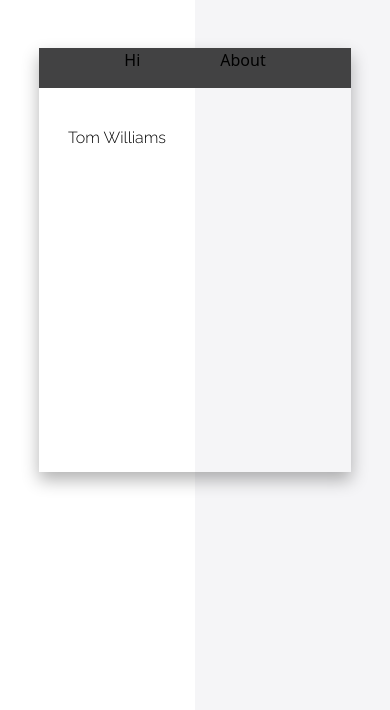
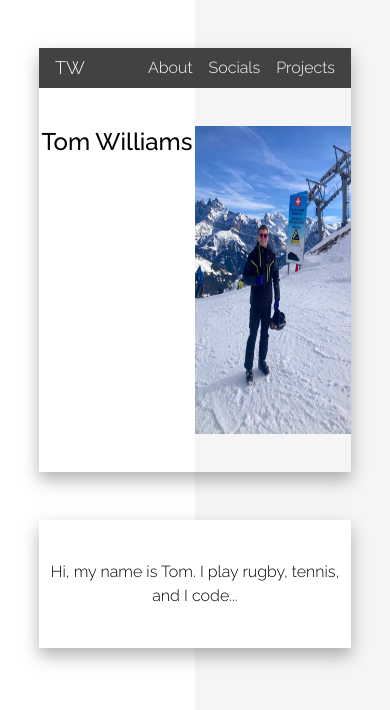
Before and after one commit to willtonian1/tom-williams-web, a React (Vite) app: page / in a window 390 px wide. Shown: the top 710 px of the page. Built offline with nearby package versions, Linux system fonts and the light colour scheme.

Commit message:
responsiveness

```diff
--- a/src/App.jsx
+++ b/src/App.jsx
@@ -31,12 +31,10 @@ function App() {
     <Wrapper />
     </div>
 
+    <div>
+      <About/>
+    </div>
 
-    <div>
-
-    <About/>
-
-    </div>
     </div>
   )
 }
--- a/src/assets/About.jsx
+++ b/src/assets/About.jsx
@@ -1,9 +1,17 @@
 import React from 'react';
 
 const About = () => {
+
+
+    const aboutStyle = {
+
+      boxShadow: '0 8px 16px rgba(0, 0, 0, 0.3)',
+      fontFamily: 'Raleway',
+      fontWeight: 300,
+    }
     return (
-      <div className="relative flex items-center h-32">
-        <p></p>
+      <div className="relative flex items-center h-32 bg-white mt-12 w-[80%] mx-auto" style = {aboutStyle} >
+        <p>Hi, my name is Tom. I play rugby, tennis, and I code...</p>
       </div>
     );
   };
--- a/src/assets/Boxes.jsx
+++ b/src/assets/Boxes.jsx
@@ -5,8 +5,8 @@ const BoxTwo = () => {
 
     const titleStyle = {
         fontFamily: 'Raleway',
-        fontWeight: 300,
-        fontSize: '1rem',
+        fontWeight: 500,
+        fontSize: '1.5rem',
         lineHeight: '1.2',
         color: 'black',
 
@@ -15,7 +15,13 @@ const BoxTwo = () => {
 
   if(isMobile) {
     return (
-      <div>Hi</div>
+
+      <div class="h-[100%] w-full flex flex-col absolute inset-0 items-center justify-center">
+        <div class="flex bg-white h-[50%] w-full"></div>
+        <div class="flex bg-[rgb(245,245,247)] h-[50%] w-full"></div>
+        <h1 class="absolute mx-auto top-10 font-bold" style={titleStyle}>Tom Williams</h1>
+        <img src="src\assets\ski.jpg" class="h-[60%] flex mx-auto absolute mt-12"></img>
+      </div>
     )
   }
 
@@ -27,7 +33,8 @@ const BoxTwo = () => {
         <div class="mt-10" style={titleStyle}>Tom Williams</div>
         </div>
 
-        <div class="bg-[rgb(245,245,247)] w-[50%] flex-1 h-[100%]">
+        <div class="bg-[rgb(245,245,247)] w-[50%] flex-1 h-[100%] flex justify-center items-center">
+          <img src="src\assets\ski.jpg" class="h-[80%] mx-auto flex"></img>
         </div>
 
     </div>
--- a/src/assets/Header.jsx
+++ b/src/assets/Header.jsx
@@ -2,10 +2,21 @@ import React from 'react';
 
 
 const Header = () => {
+
+    const headerStyles = {
+      fontFamily: 'Raleway',
+      fontWeight: 300,
+    }
     return (
-      <div class="w-[100%] h-10 bg-[rgb(66,66,67)] z-30">
-        <div class="inline p-10">Hi</div>
-        <div class="inline p-10">About</div>
+      <div class="w-[100%] h-10 bg-[rgb(66,66,67)] z-30 text-white flex justify-between items-center p-4" style={headerStyles}>
+        <a class="inline text-lg hover:font-bold">TW</a>
+
+        <div class="flex space-x-4">
+        <a href="about" class="hover:text-gray-400">About</a>
+        <a href="socials" class="hover:text-gray-400">Socials</a>
+        <a href="" class="hover:text-gray-400">Projects</a>
+        </div>
+
       </div>
     );
   };
```
Also changed, not shown: src/assets/ski.jpg (added).
